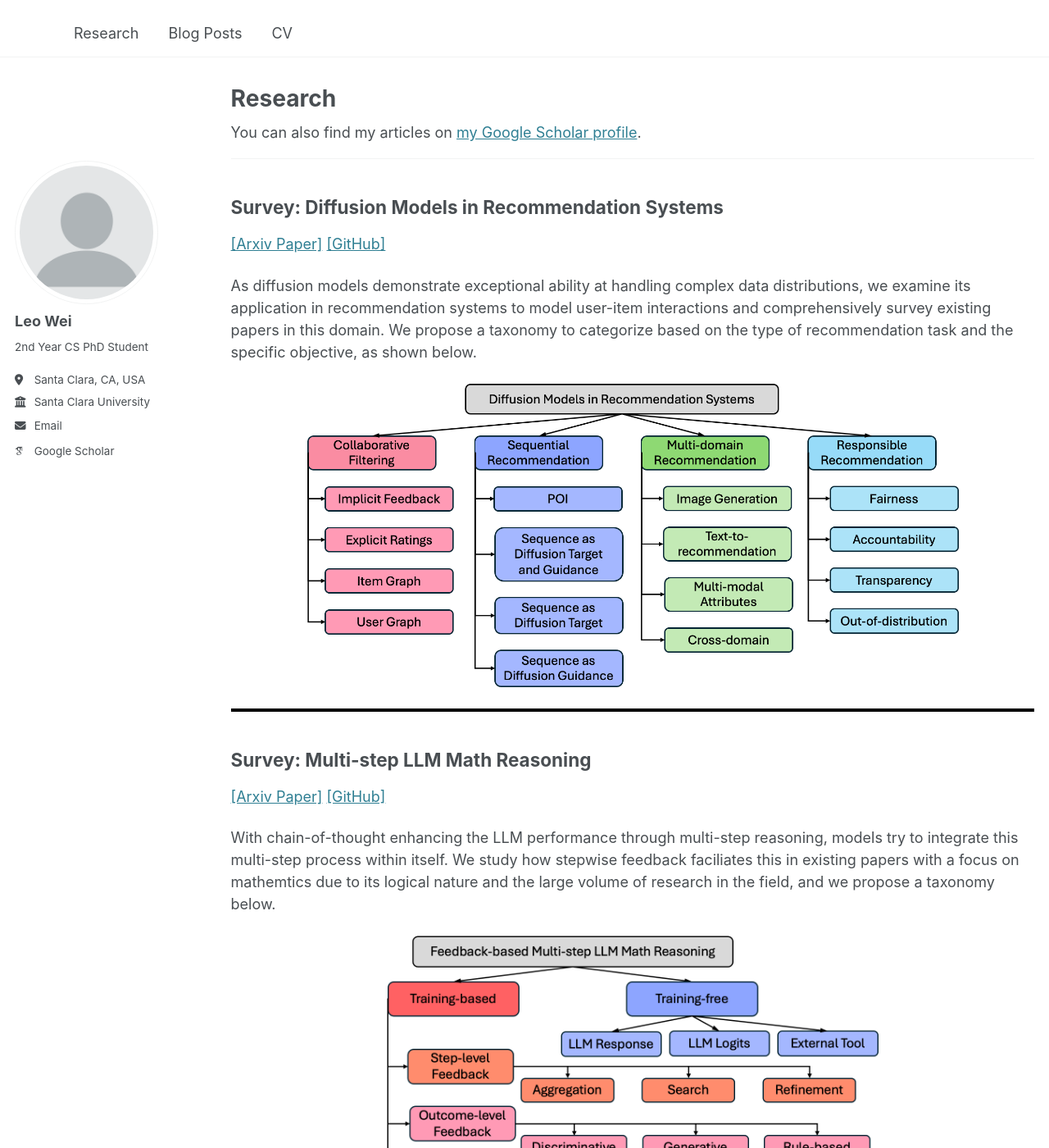
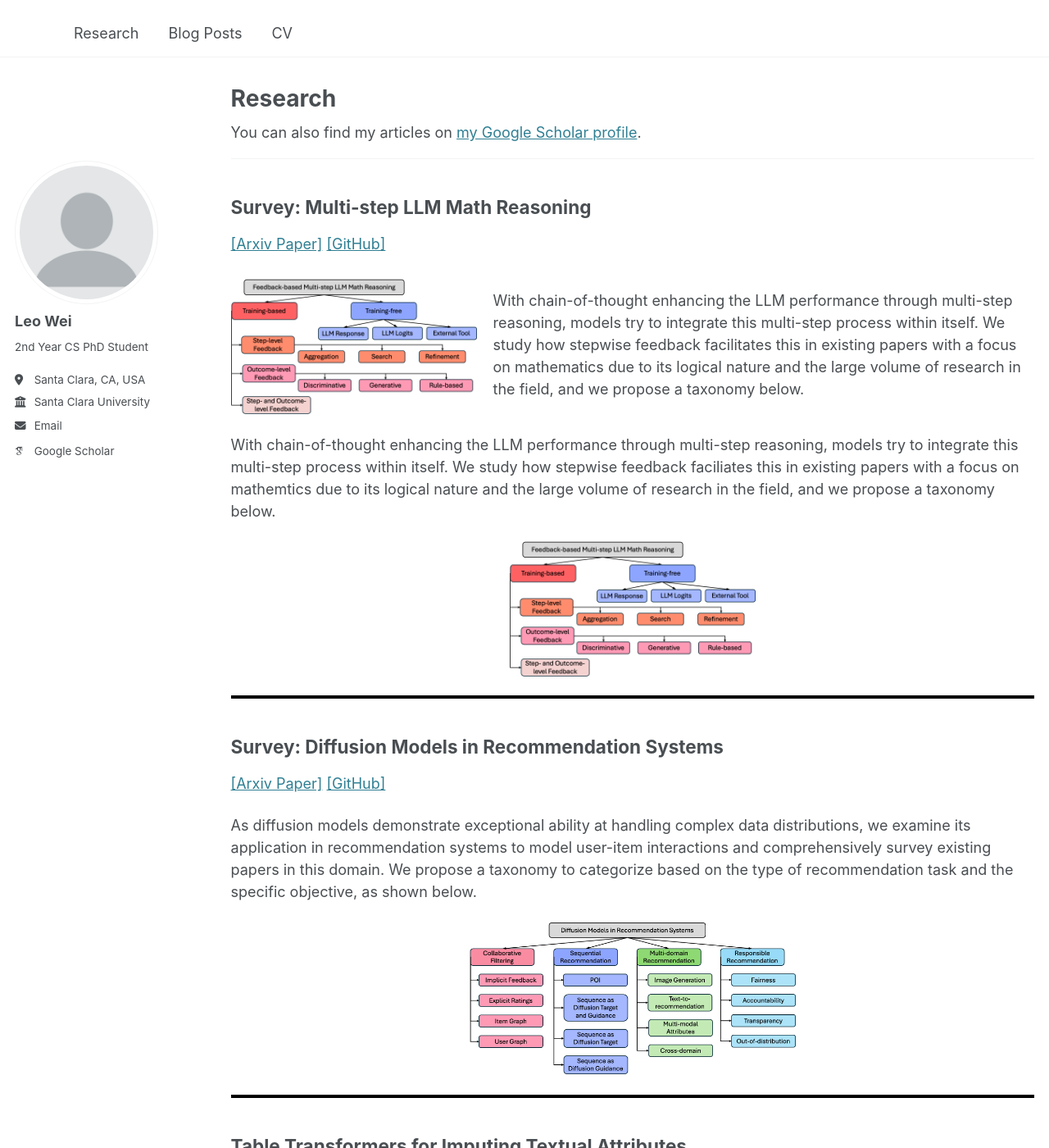
Before and after one commit to tingruew/tingruew.github.io, a Jekyll site: the page built from _pages/publications.md, in a window 1280 px wide and 1400 px high. Shown: the whole window at 82% size. Built offline with Jekyll 4.4.1, drawn with Linux system fonts in a browser that asks for light colours; some web fonts are replaced; some of the changed text lies outside the part shown.

Commit message:
Update publications.md

```diff
--- a/_pages/publications.md
+++ b/_pages/publications.md
@@ -13,23 +13,39 @@ author_profile: true
 
 ---
 
+## **Survey: Multi-step LLM Math Reasoning**
+[[Arxiv Paper]](https://arxiv.org/pdf/2502.14333) [[GitHub]](https://github.com/tingruew/Feedback-based-Multi-step-LLM-Math-Reasoning)
+
+<div style="display: flex; align-items: center;">
+  <img src="../images/publications/mathreasoning.png" alt="Project Image" width="300" style="margin-right: 20px;" />
+  <p>With chain-of-thought enhancing the LLM performance through multi-step reasoning, models try to integrate this multi-step process within itself. We study how stepwise feedback facilitates this in existing papers with a focus on mathematics due to its logical nature and the large volume of research in the field, and we propose a taxonomy below.</p>
+</div>
+
+
+With chain-of-thought enhancing the LLM performance through multi-step reasoning, models try to integrate this multi-step process within itself. We study how stepwise feedback faciliates this in existing papers with a focus on mathemtics due to its logical nature and the large volume of research in the field, and we propose a taxonomy below.
+<p align="center">
+<img src="../images/publications/mathreasoning.png" alt="Project Image" width="300" />
+</p>
+
+<hr style="border: 2px solid black;" />
+
 ## **Survey: Diffusion Models in Recommendation Systems**
 [[Arxiv Paper]](https://arxiv.org/pdf/2501.10548) [[GitHub]](https://github.com/tingruew/DiffusionModels-In-RecSys)
 
 As diffusion models demonstrate exceptional ability at handling complex data distributions, we examine its application in recommendation systems to model user-item interactions and comprehensively survey existing papers in this domain.
 We propose a taxonomy to categorize based on the type of recommendation task and the specific objective, as shown below.
 <p align="center">
-<img src="../images/publications/diffusionrecsys.png" alt="Project Image" width="800" />
+<img src="../images/publications/diffusionrecsys.png" alt="Project Image" width="400" />
 </p>
 
 <hr style="border: 2px solid black;" />
 
-## **Survey: Multi-step LLM Math Reasoning**
-[[Arxiv Paper]](https://arxiv.org/pdf/2502.14333) [[GitHub]](https://github.com/tingruew/Feedback-based-Multi-step-LLM-Math-Reasoning)
+## **Table Transformers for Imputing Textual Attributes**
+[[Pattern Recognition Letters Paper]](https://www.sciencedirect.com/science/article/pii/S0167865524002782) [[GitHub]](https://github.com/tingruew/TTITA-Text-Imputation)
 
 With chain-of-thought enhancing the LLM performance through multi-step reasoning, models try to integrate this multi-step process within itself. We study how stepwise feedback faciliates this in existing papers with a focus on mathemtics due to its logical nature and the large volume of research in the field, and we propose a taxonomy below.
 <p align="center">
-<img src="../images/publications/mathreasoning.png" alt="Project Image" width="600" />
+<img src="../images/publications/mathreasoning.png" alt="Project Image" width="300" />
 </p>
 
----
+<hr style="border: 2px solid black;" />
```
